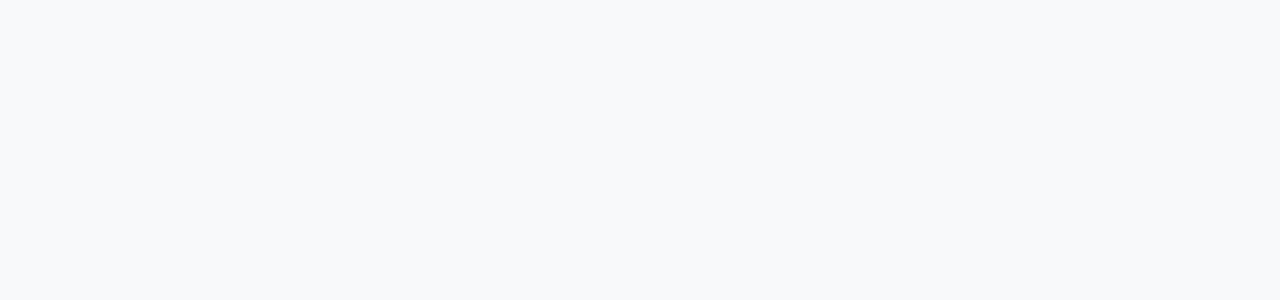
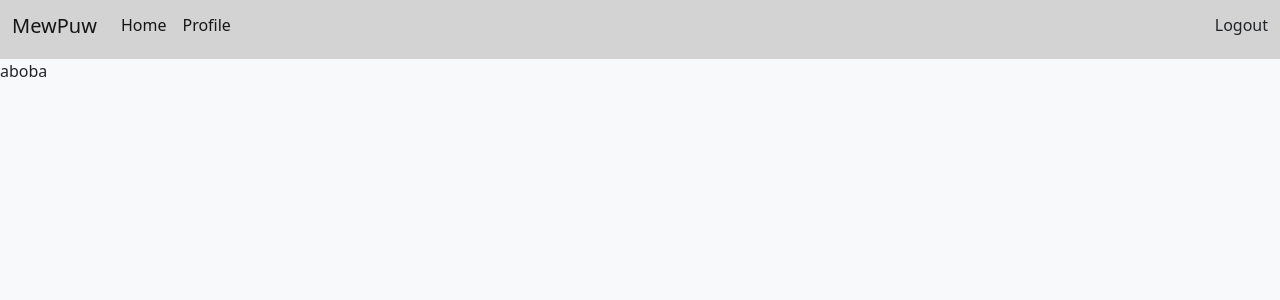
Before and after one commit to NovikovNik/MewPuwCRM, a React (Create React App) app in the folder frontend/: page /home in a window 1280 px wide. Before the commit this address had no page. Shown: the top 300 px of the page. Built offline with nearby package versions, Linux system fonts and the light colour scheme.

Commit message:
Navbar component and Home jsx

```diff
--- /dev/null
+++ b/frontend/src/components/Navbar.jsx
@@ -0,0 +1,38 @@
+import React, { useEffect, useState } from "react";
+import { useNavigate } from 'react-router-dom';
+import 'bootstrap/dist/css/bootstrap.min.css';
+
+export default function Menu( props ) {
+
+    const navigation = useNavigate()
+    const logOut = () => {
+        navigation('/login')
+    }
+
+    return (
+        <>
+        <nav class="navbar navbar-expand-lg" style={{ backgroundColor: '#D3D3D3' }} data-bs-theme="light">
+            <div className="container-fluid">
+                <a className="navbar-brand h2" href="/#">MewPuw</a>
+                <div class="collapse navbar-collapse" id="navbarSupportedContent">
+                    <ul class="navbar-nav me-auto mr-auto mb-2 mb-lg-0">
+                        <li class="nav-item">
+                            <a class="nav-link active h2" aria-current="page" href="#/">Home</a>
+                        </li>
+                        <li class="nav-item">
+                            <a class="nav-link active h2" aria-current="page" href="#/">Profile</a>
+                        </li>
+                        <li class="nav-item" >
+                        </li>
+                    </ul>
+                    <div>
+                        <a class="nav-link active h2" aria-current="page" onClick={logOut} href="#/">Logout</a>
+                    </div>
+
+                </div>
+            </div>
+        </nav>
+        {props.children}
+        </>
+    )
+}
--- a/frontend/src/index.js
+++ b/frontend/src/index.js
@@ -4,13 +4,16 @@
 import reportWebVitals from './reportWebVitals';
 import LoginScreen from './scenes/LoginScreen';
 import { BrowserRouter, Routes, Route } from "react-router-dom";
+import Menu from './components/Navbar';
+import Home from './scenes/Home';
 
 
 export default function App() {
   return (
     <BrowserRouter>
       <Routes>
-        <Route path="/login" element={<LoginScreen />} />
+        <Route path="/login" element={<LoginScreen/>} />
+        <Route path="/home" element={<Menu><Home/></Menu>} />
       </Routes>
     </BrowserRouter>
   );
--- /dev/null
+++ b/frontend/src/scenes/Home.jsx
@@ -0,0 +1,10 @@
+import React, { useEffect, useState } from "react";
+import { useNavigate } from 'react-router-dom';
+import 'bootstrap/dist/css/bootstrap.min.css';
+
+export default function Home() {
+
+    return(
+        <div> aboba </div>
+    )
+}
```
